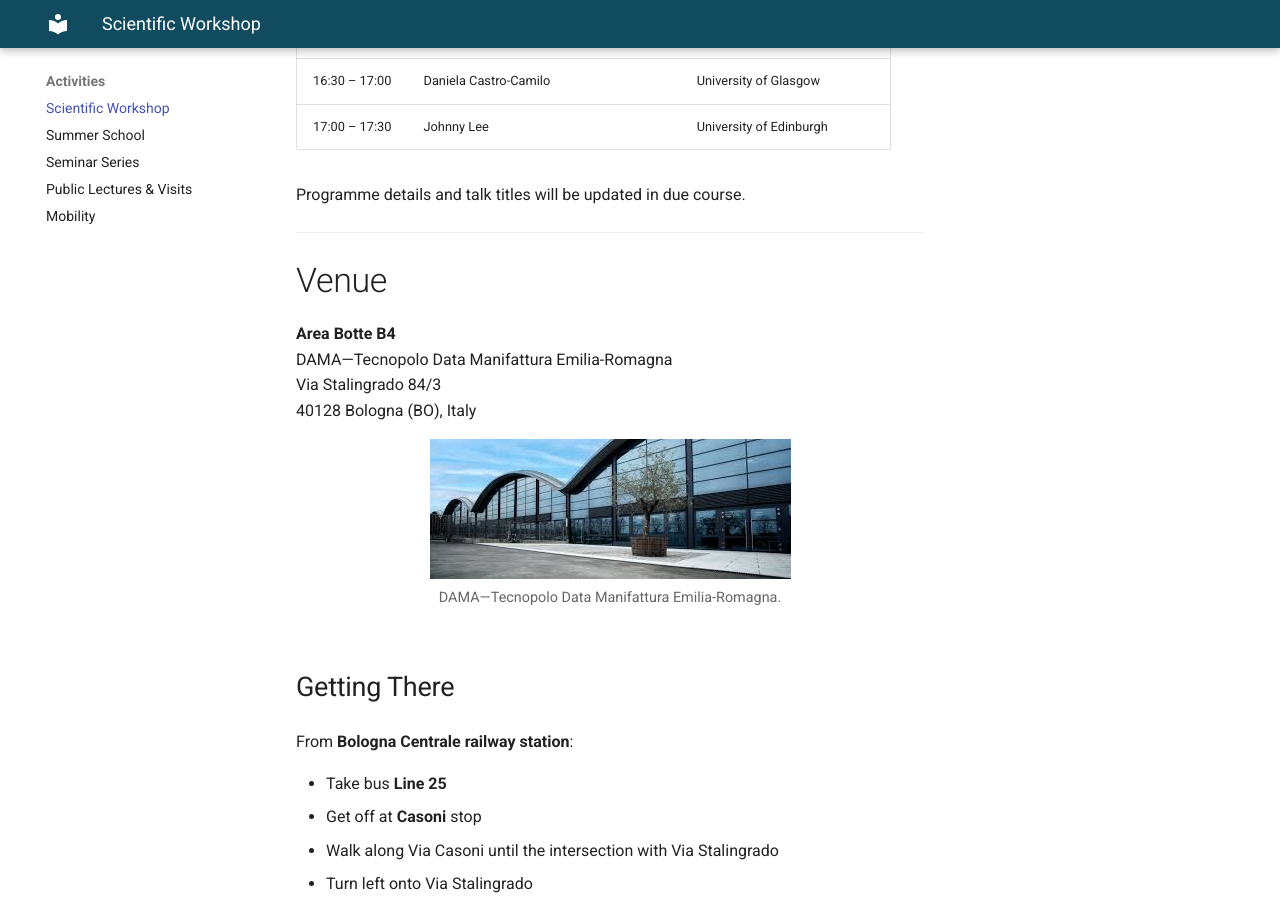
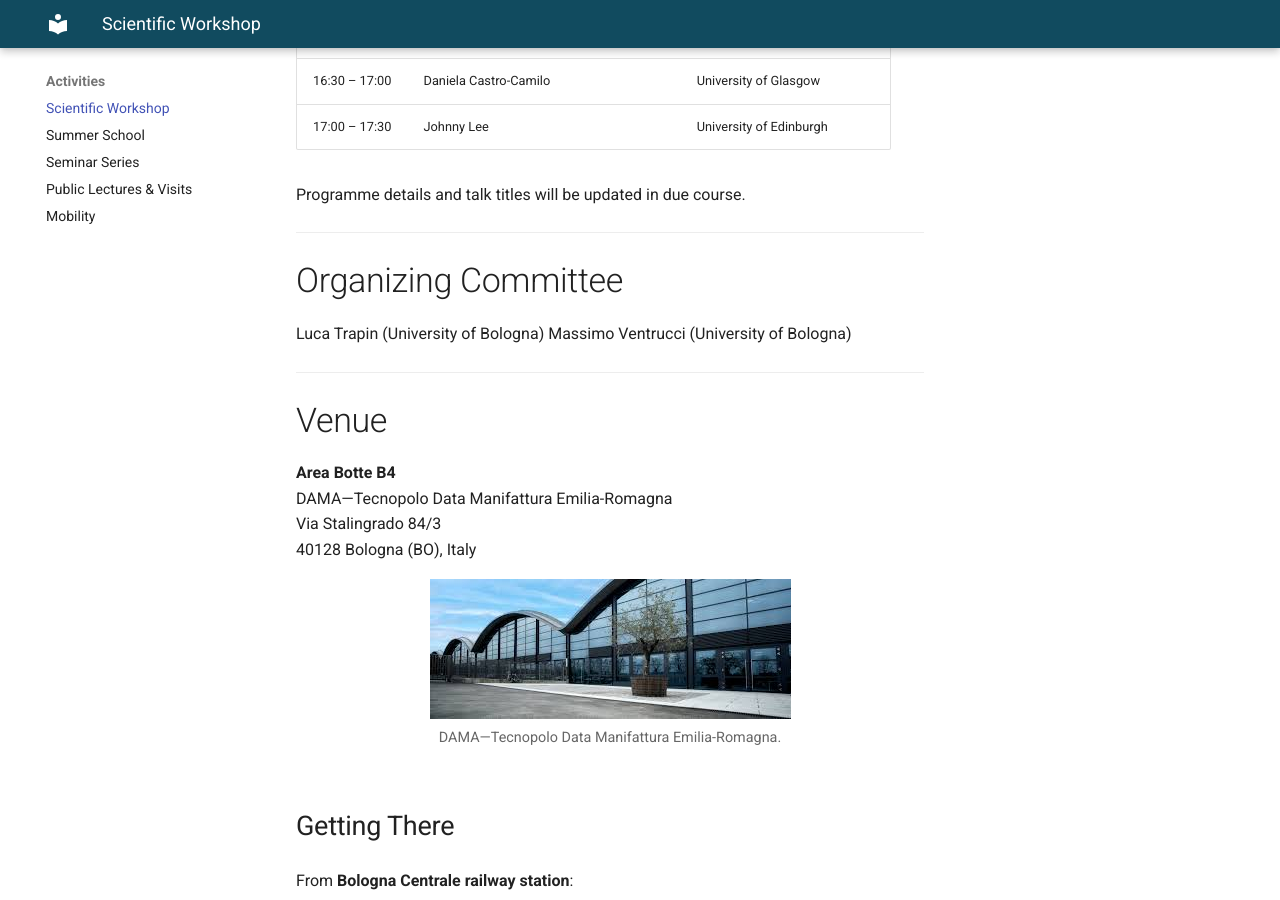
Before and after one commit to gamex-network/gamex-network.github.io, an MkDocs documentation site: the page built from docs/workshop.md, in a window 1280 px wide and 900 px high, scrolled down 2703 px. Built offline with MkDocs 1.6.1 and Material for MkDocs 9.7.7, drawn with Linux system fonts in a browser that asks for light colours.

Commit message:
Update workshop.md

```diff
--- a/docs/workshop.md
+++ b/docs/workshop.md
@@ -74,6 +74,12 @@ Programme details and talk titles will be updated in due course.
 
 ---
 
+## Organizing Committee
+Luca Trapin (University of Bologna)
+Massimo Ventrucci (University of Bologna)
+
+---
+
 ## Venue
 
 **Area Botte B4**
```
